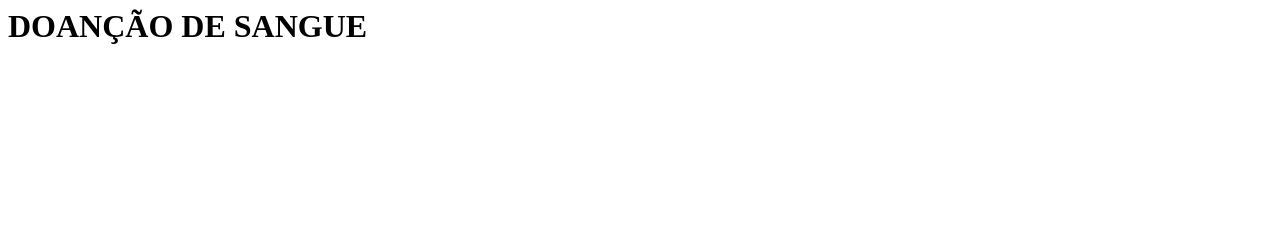
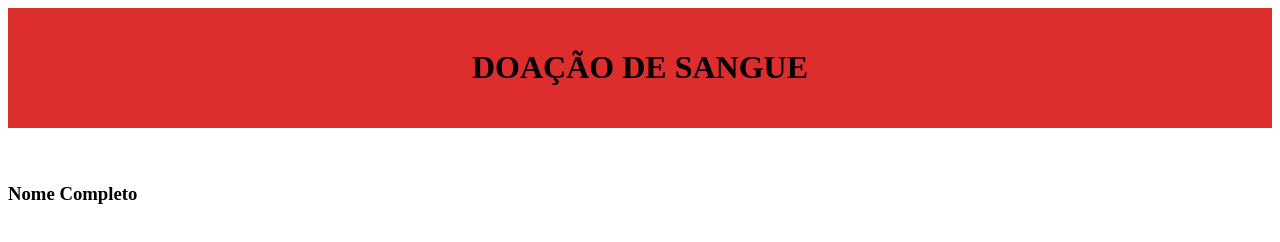
Before and after one commit to Favero-code/doan--o_sangue, a plain HTML site: page index.html in a window 1280 px wide. Drawn offline with Linux system fonts and the light colour scheme.

Commit message:
Up -  personalizei o titulo com uma background e iniciei as informações com o nome

```diff
--- a/index.html
+++ b/index.html
@@ -1,4 +1,4 @@
-<html lang="en">
+<html lang="pt-br">
 <head>
     <meta charset="UTF-8">
     <meta name="viewport" content="width=device-width, initial-scale=1.0">
@@ -6,6 +6,16 @@
      <link rel="stylesheet" href="style.css">
 </head>
 <body>
-    <H1> DOANÇÃO DE SANGUE </H1>
+    <div class="Titulo">
+    <H1> DOAÇÃO DE SANGUE </H1>
+    </div>
+<br>
+<br>
+    <div class="informações">
+    <h3> Nome Completo </h3>
+    </div>
+
+
+
 </body>
 </html>
--- a/style.css
+++ b/style.css
@@ -0,0 +1,8 @@
+.titulo {
+    background-color: rgb(221, 45, 45);
+    padding: 20px;
+    display: flex;
+    align-items: center;
+    justify-content: center;
+
+}
```
